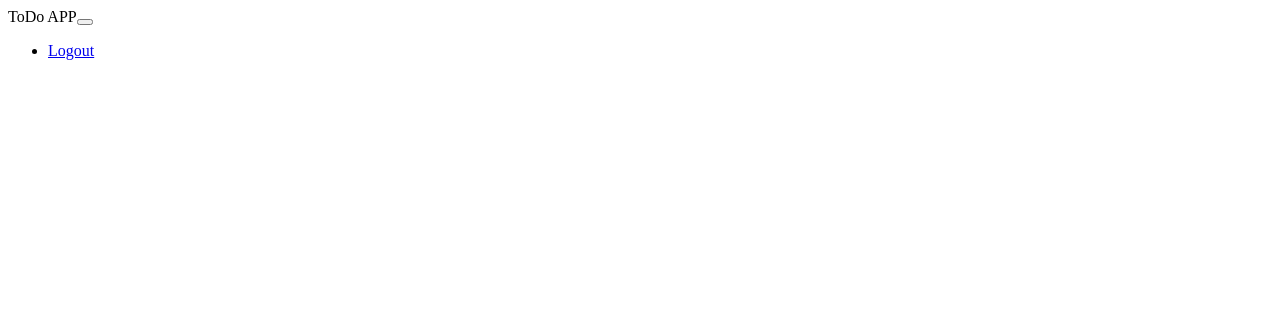
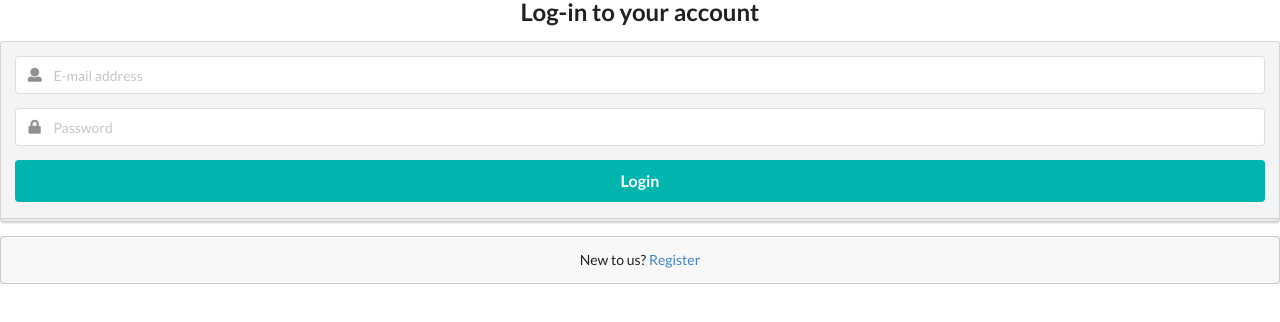
Before and after one commit to nandhana-esbee/Hatio-todo, a React (Create React App) app in the folder client/: page /login in a window 1280 px wide. Shown: the top 322 px of the page. Built offline with nearby package versions, Linux system fonts and the light colour scheme.

Commit message:
Templates 30% ok

```diff
--- a/client/package.json
+++ b/client/package.json
@@ -6,8 +6,10 @@
     "@testing-library/jest-dom": "^5.17.0",
     "@testing-library/react": "^13.4.0",
     "@testing-library/user-event": "^13.5.0",
+    "axios": "^1.7.2",
     "react": "^18.3.1",
     "react-dom": "^18.3.1",
+    "react-router-dom": "^6.25.1",
     "react-scripts": "5.0.1",
     "web-vitals": "^2.1.4"
   },
--- a/client/public/index.html
+++ b/client/public/index.html
@@ -14,7 +14,7 @@
       manifest.json provides metadata used when your web app is installed on a
       user's mobile device or desktop. See https://developers.google.com/web/fundamentals/web-app-manifest/
     -->
-    <link rel="manifest" href="%PUBLIC_URL%/manifest.json" />
+    <link rel="stylesheet" href="https://cdnjs.cloudflare.com/ajax/libs/semantic-ui/2.5.0/semantic.min.css" crossorigin="anonymous" />
     <!--
       Notice the use of %PUBLIC_URL% in the tags above.
       It will be replaced with the URL of the `public` folder during the build.
--- /dev/null
+++ b/client/src/api/todo.js
@@ -0,0 +1,5 @@
+import axios from 'axios';
+
+export default axios.create({
+    baseURL: 'http://127.0.0.1:8000/api/'
+    });
--- a/client/src/components/App.js
+++ b/client/src/components/App.js
@@ -1,17 +1,24 @@
-import React from 'react';
+import React ,{useState ,useEffect} from 'react';
 import './App.css';
+import api from '../api/todo';
+import {BrowserRouter as Browser, Routes, Route} from 'react-router-dom';
 
-// import components
-import Header from './Header';
-// import Projectcreate from './Projectcreate';
-// import Taskcreate from './Taskcreate';
-// import Projectcard from './Projectcard';
+//import Home,login and register
+import Home from './Home';
+import Login from './Login';
+import Register from './Register';
+
 function App() {
+
   return (
-    <div>
-      <Header />
-      {/* <Projectcreate />
-      <Projectcard /> */}
+    <div className="App">
+      <Browser>
+      <Routes>
+        <Route path="/" element={<Home/>}></Route>
+        <Route path="/login"  element={<Login/>}></Route>
+        <Route path="/register"  element={<Register/>}></Route>
+      </Routes>
+      </Browser>
     </div>
   );
 }
--- a/client/src/components/Header.js
+++ b/client/src/components/Header.js
@@ -1,45 +1,24 @@
 import React from 'react';
-import {
-  Collapse,
-  Navbar,
-  NavbarToggler,
-  NavbarBrand,
-  Nav,
-  NavItem,
-  NavLink
-} from 'reactstrap';
 
-export default class Header extends React.Component {
-  constructor(props) {
-    super(props);
-
-    this.toggle = this.toggle.bind(this);
-    this.state = {
-      isOpen: false
-    };
-  }
-
-  toggle() {
-    this.setState({
-      isOpen: !this.state.isOpen
-    });
-  }
-
-  render() {
+const Header = () => {
     return (
-      <div>
-        <Navbar color="light" light expand="md">
-          <NavbarBrand >ToDo APP</NavbarBrand>
-          <NavbarToggler onClick={this.toggle} />
-          <Collapse isOpen={this.state.isOpen} navbar>
-            <Nav className="ml-auto" navbar>
-              <NavItem>
-                <NavLink href="/components/">Logout</NavLink>
-              </NavItem>
-            </Nav>
-          </Collapse>
-        </Navbar>
+        <div className="ui secondary pointing menu">
+            <a className="item active">
+              Home
+            </a>
+            <a className="item">
+              Messages
+            </a>
+            <a className="item">
+              Friends
+            </a>
+        <div className="right menu">
+            <a className="ui item">
+              Logout
+            </a>
+        </div>
       </div>
     );
-  }
-}
+    }
+
+export default Header;
--- /dev/null
+++ b/client/src/components/Home.js
@@ -0,0 +1,45 @@
+import React ,{useState,useEffect} from "react";
+import api from '../api/todo';
+// import components
+import Header from './Header';
+import Projectcreate from './Projectcreate';
+// import Taskcreate from './Taskcreate';
+import ProjectList from './ProjectList';
+
+
+
+const Home = () => {
+    const [projectlist, setProjects] = useState([]);
+
+  //Add project to the database
+  const addprojecthandler = async (project) => {
+    console.log(project);
+    const response = await api.post("/Project-list/", project);
+    setProjects([...projectlist,response.data]);
+  };
+  //Retreive projects from the database
+  const RetreiveProjects = async () => {
+    const response = await api.get("/Project-list/");
+    return response.data;
+  }
+  useEffect(() => {
+    const getAllProjects = async () => {
+      const allProjects = await RetreiveProjects();
+      if (allProjects) setProjects(allProjects);
+    };
+    getAllProjects();
+  }, []);
+    return (
+        <div>
+      <h2 className="ui center aligned icon header" style={{marginTop:"7px"}} >
+      <i className="circular book icon" ></i>
+      Hatio ToDo App
+      </h2>
+      <Header />
+      <Projectcreate addprojecthandler={addprojecthandler} />
+      <ProjectList project={projectlist}/>
+    </div>
+    );
+    }
+
+export default Home;
--- /dev/null
+++ b/client/src/components/Login.js
@@ -0,0 +1,42 @@
+import React from "react";
+
+const Login = () => {
+    return (
+        <div className="ui middle aligned center aligned grid">
+  <div className="column">
+    <h2 className="ui image header">
+      <div className="content">
+        Log-in to your account
+      </div>
+    </h2>
+    <form action="https://s.codepen.io/voltron2112/debug/PqrEPM?" method="get" class="ui large form">
+      <div className="ui stacked secondary  segment">
+        <div className="field">
+          <div className="ui left icon input">
+            <i className="user icon"></i>
+            <input type="text" name="email" placeholder="E-mail address" />
+          </div>
+        </div>
+        <div className="field">
+          <div className="ui left icon input">
+            <i className="lock icon"></i>
+            <input type="password" name="password" placeholder="Password" />
+          </div>
+        </div>
+        <div className="ui fluid large teal submit button">Login</div>
+      </div>
+
+      <div className="ui error message"></div>
+
+    </form>
+
+    <div className="ui message">
+      New to us? <a href="https://s.codepen.io/voltron2112/debug/PqrEPM?">Register</a>
+    </div>
+  </div>
+</div>
+
+    );
+}
+
+export default Login;
--- /dev/null
+++ b/client/src/components/ProjectList.js
@@ -0,0 +1,11 @@
+import React from 'react';
+import Projectcard from './Projectcard';
+
+const ProjectList = (props) => {
+    const projectlistrender = props.project.map((project) => {
+        return <Projectcard projects={project}/>
+    })
+return <div className="ui cards">{projectlistrender}</div>;
+}
+
+export default ProjectList;
--- a/client/src/components/Projectcard.js
+++ b/client/src/components/Projectcard.js
@@ -0,0 +1,20 @@
+import React from 'react';
+
+const Projectcard = (props) => {
+
+    return (
+        <div className="ui card">
+            <div className="content">
+                <div className="header">{props.projects.title}</div>
+            </div>
+            <div className="extra content">
+                <div className="ui two buttons">
+                    <div className="ui basic green button">Edit</div>
+                    <div className="ui basic red button">Delete</div>
+                </div>
+            </div>
+        </div>
+    );
+}
+
+export default Projectcard;
--- a/client/src/components/Projectcreate.js
+++ b/client/src/components/Projectcreate.js
@@ -0,0 +1,32 @@
+import React from 'react';
+
+class Projectcreate extends React.Component {
+    state = {
+        title: "",
+     }
+     create = (e) => {
+         e.preventDefault();
+         if (this.state.title === "") {
+            alert("Please enter a project title");
+             return;
+         }
+        this.props.addprojecthandler(this.state);
+        this.setState({title:""});
+     }
+    render() {
+        return (
+            <div className="ui segment" style={{border:"0"}}>
+                <div className="ui form">
+                    <div className="field" style={{width:"50rem"}}>
+                        <label>Create Project</label>
+                        <input placeholder="Project title" type="text"
+                        value={this.state.title} onChange={(e)=>this.setState({title:e.target.value})} />
+                        <button className="ui primary button" style={{marginTop:"10px"}} onClick={this.create}>Add</button>
+                    </div>
+                </div>
+            </div>
+        );
+    }
+}
+
+export default Projectcreate;
--- /dev/null
+++ b/client/src/components/Register.js
@@ -0,0 +1,29 @@
+import React from "react";
+
+const Register = () => {
+    return (
+        <div className="ui form">
+        <div className="field">
+            <label>First Name</label>
+            <input type="text" name="first-name" placeholder="First Name" />
+        </div>
+        <div className="field">
+            <label>Last Name</label>
+            <input type="text" name="last-name" placeholder="Last Name" />
+        </div>
+        <div className="field">
+            <label>Email</label>
+            <input type="text" name="email" placeholder="Email" />
+        </div>
+        <div className="field">
+            <label>Password</label>
+            <input type="text" name="password" placeholder="Password" />
+        </div>
+        <button className="ui button" type="submit">
+            Submit
+        </button>
+        </div>
+    );
+    }
+
+export default Register;
```
Also changed, not shown: 1 other file (tests, documents, lock files or other folders).
